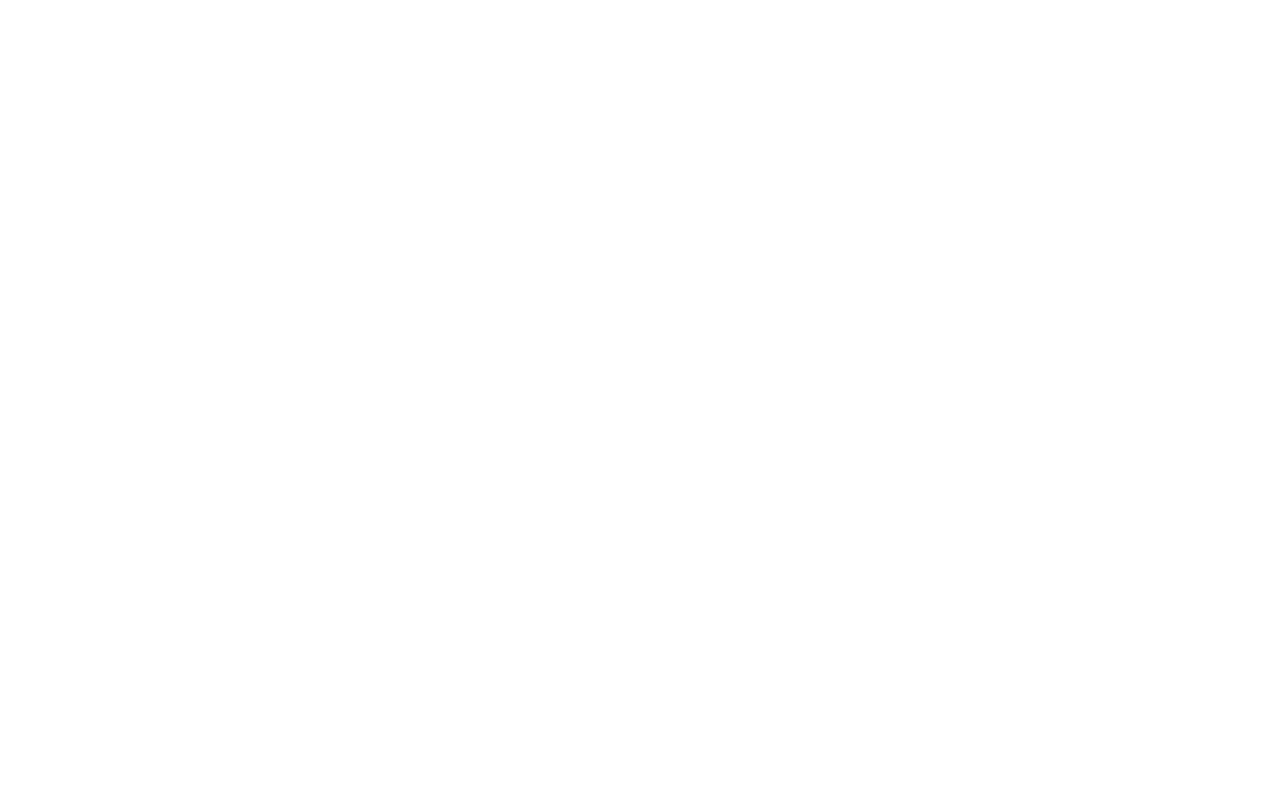
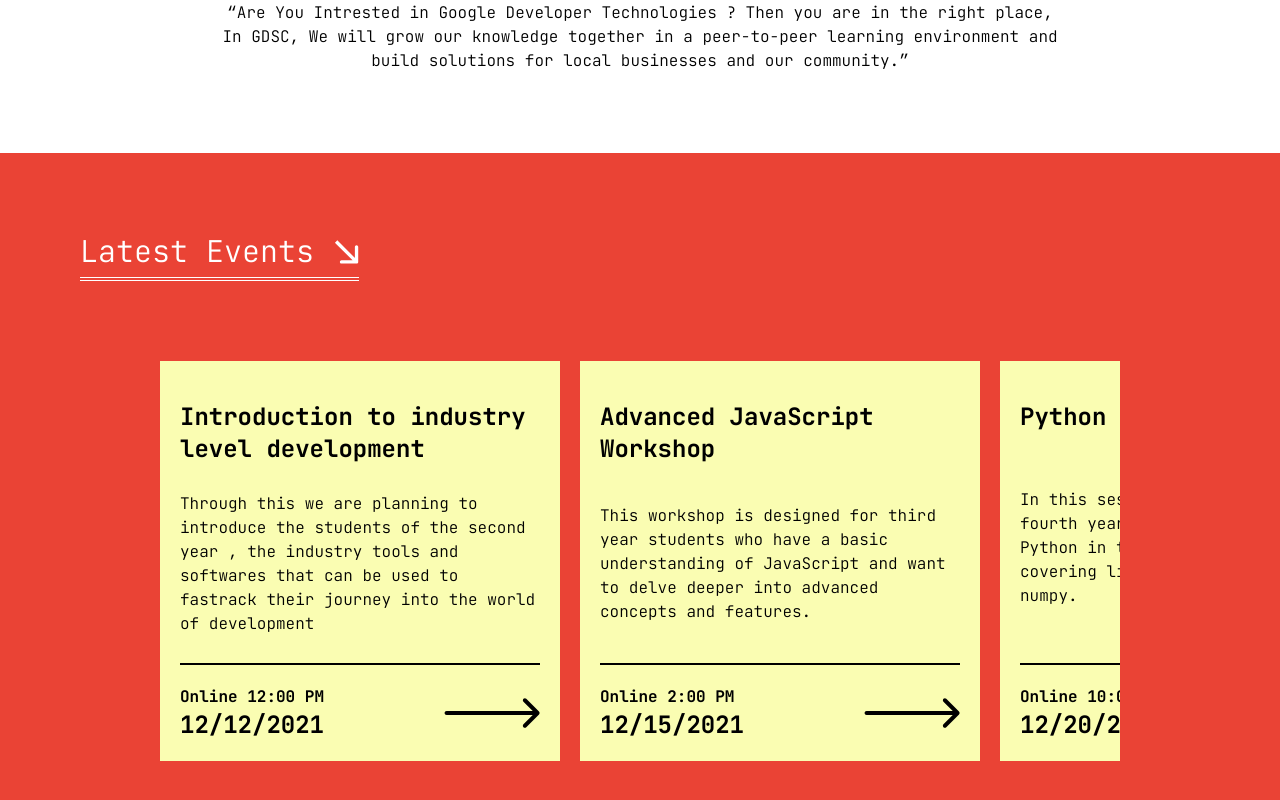
Before and after one commit to Adrin7113/GDSC-MITS, a Nuxt app: page / in a window 1280 px wide. Shown: the part 718-1518 px from the top of the page. Before the commit the page ends 815 px from the top, so only its background shows below. Built offline with nearby package versions, Linux system fonts and the light colour scheme.

Commit message:
Started on latest events

```diff
--- a/assets/css/main.css
+++ b/assets/css/main.css
@@ -6,3 +6,14 @@
 .mono {
   font-family: "JetBrains Mono", monospace;
 }
+
+/* Hide scrollbar for Chrome, Safari and Opera */
+.no-scrollbar::-webkit-scrollbar {
+  display: none;
+}
+
+/* Hide scrollbar for IE, Edge and Firefox */
+.no-scrollbar {
+  -ms-overflow-style: none; /* IE and Edge */
+  scrollbar-width: none; /* Firefox */
+}
--- /dev/null
+++ b/components/SVG/Lines/ArrowStraight.vue
@@ -0,0 +1,16 @@
+<template>
+  <svg
+    :width="width || 96"
+    :height="height || 30"
+    viewBox="0 0 96 30"
+    :fill="color || 'white'"
+    xmlns="http://www.w3.org/2000/svg"
+  >
+    <path
+      d="M2.59106 13C1.48649 13 0.591064 13.8954 0.591064 15C0.591064 16.1046 1.48649 17 2.59106 17V13ZM95.0053 16.4142C95.7863 15.6332 95.7863 14.3668 95.0053 13.5858L82.2774 0.857864C81.4963 0.0768158 80.23 0.0768158 79.4489 0.857864C78.6679 1.63891 78.6679 2.90524 79.4489 3.68629L90.7626 15L79.4489 26.3137C78.6679 27.0948 78.6679 28.3611 79.4489 29.1421C80.23 29.9232 81.4963 29.9232 82.2774 29.1421L95.0053 16.4142ZM2.59106 17H93.5911V13H2.59106V17Z"
+    />
+  </svg>
+</template>
+<script setup>
+const { width, height, color } = defineProps(["width", "height", "color"]);
+</script>
--- /dev/null
+++ b/components/SVG/Lines/ArrowTilted.vue
@@ -0,0 +1,16 @@
+<template>
+  <svg
+    :width="width || 15"
+    :height="height || 15"
+    viewBox="0 0 15 15"
+    :fill="color || 'white'"
+    xmlns="http://www.w3.org/2000/svg"
+  >
+    <path
+      d="M2.70711 1.52857L2 0.821466L0.585786 2.23568L1.29289 2.94279L2.70711 1.52857ZM13.5286 14.7643C14.0809 14.7643 14.5286 14.3166 14.5286 13.7643L14.5286 4.76431C14.5286 4.21203 14.0809 3.76431 13.5286 3.76431C12.9763 3.76431 12.5286 4.21203 12.5286 4.76431L12.5286 12.7643L4.52863 12.7643C3.97635 12.7643 3.52863 13.212 3.52863 13.7643C3.52863 14.3166 3.97635 14.7643 4.52863 14.7643L13.5286 14.7643ZM1.29289 2.94279L12.8215 14.4714L14.2357 13.0572L2.70711 1.52857L1.29289 2.94279Z"
+    />
+  </svg>
+</template>
+<script setup>
+const { width, height, color } = defineProps(["width", "height", "color"]);
+</script>
--- /dev/null
+++ b/components/events/EventCard.vue
@@ -0,0 +1,36 @@
+<template>
+  <div
+    class="w-[400px] h-[400px] shrink-0 bg-gCream flex flex-col justify-between p-5 pt-10"
+  >
+    <h1 class="text-2xl font-bold">
+      {{ name }}
+    </h1>
+    <h1 class="">
+      {{ description }}
+    </h1>
+    <div class="border-t-2 border-black pt-5">
+      <div class="flex justify-between items-center">
+        <div>
+          <h1 class="font-bold">{{ location }} {{ time }}</h1>
+          <h1 class="font-bold text-2xl">{{ date }}</h1>
+        </div>
+        <SVGLinesArrowStraight
+          @click="router.push(link)"
+          color="#000000"
+          class="cursor-pointer"
+        />
+      </div>
+    </div>
+  </div>
+</template>
+<script setup>
+const { name, time, date, description, link, location } = defineProps([
+  "name",
+  "time",
+  "date",
+  "description",
+  "link",
+  "location",
+]);
+const router = useRouter();
+</script>
--- /dev/null
+++ b/components/events/LatestEvents.vue
@@ -0,0 +1,87 @@
+<template>
+  <div class="w-full min-h-[500px] p-20 bg-gRed mono">
+    <h1
+      class="text-white flex gap-5 w-max justify-start items-center h-max text-3xl border-b-4 border-white border-double pb-2"
+    >
+      Latest Events <SVGLinesArrowTilted width="25" height="25" />
+    </h1>
+    <div class="pt-20 mx-20 flex overflow-scroll gap-5 no-scrollbar">
+      <EventsEventCard
+        v-for="event in tempEvents"
+        :name="event.name"
+        :time="event.time"
+        :date="event.date"
+        :description="event.description"
+        :link="event.link"
+        :location="event.location"
+      />
+    </div>
+  </div>
+</template>
+<script setup>
+const tempEvents = [
+  {
+    name: "Introduction to industry level development",
+    time: "12:00 PM",
+    date: "12/12/2021",
+    description:
+      "Through this we are planning to introduce the students of the second year , the industry tools and softwares that can be used to fastrack their journey into the world of development",
+    link: "https://www.google.com",
+    location: "Online",
+  },
+  {
+    name: "Advanced JavaScript Workshop",
+    time: "2:00 PM",
+    date: "12/15/2021",
+    description:
+      "This workshop is designed for third year students who have a basic understanding of JavaScript and want to delve deeper into advanced concepts and features.",
+    link: "https://www.example.com",
+    location: "Online",
+  },
+  {
+    name: "Python for Data Science",
+    time: "10:00 AM",
+    date: "12/20/2021",
+    description:
+      "In this session, we will introduce fourth year students to the use of Python in the field of data science, covering libraries like pandas and numpy.",
+    link: "https://www.example2.com",
+    location: "Online",
+  },
+  {
+    name: "Introduction to Cloud Computing",
+    time: "1:00 PM",
+    date: "12/22/2021",
+    description:
+      "This event is for final year students interested in learning about cloud platforms like AWS, Google Cloud, and Azure, and how they can leverage them for their projects.",
+    link: "https://www.example3.com",
+    location: "Online",
+  },
+  {
+    name: "Web Development with React",
+    time: "3:00 PM",
+    date: "12/18/2021",
+    description:
+      "This session is aimed at introducing students to React, a popular JavaScript library for building user interfaces. We will cover the basics and some advanced concepts.",
+    link: "https://www.example4.com",
+    location: "Online",
+  },
+  {
+    name: "Machine Learning Basics",
+    time: "11:00 AM",
+    date: "12/25/2021",
+    description:
+      "In this workshop, we will introduce students to the basics of machine learning, including supervised and unsupervised learning techniques.",
+    link: "https://www.example5.com",
+    location: "Online",
+  },
+  {
+    name: "Getting Started with Git and GitHub",
+    time: "1:00 PM",
+    date: "12/30/2021",
+    description:
+      "This event is for students who want to learn about version control using Git and GitHub. We will cover the basics and some best practices.",
+    link: "https://www.example6.com",
+    location: "Online",
+  },
+];
+</script>
--- a/components/landing/Landing.vue
+++ b/components/landing/Landing.vue
@@ -1,12 +1,15 @@
 import type { SVGSparkle } from '#build/components';
 <template>
-  <div class="min-h-[600px] flex flex-col items-center">
+  <div class="flex flex-col items-center pt-40 pb-20 mono">
     <div class="relative">
-      <h1 class="text-9xl font-semibold mono">learn. collaborate.</h1>
+      <h1 class="text-9xl font-semibold">learn. collaborate.</h1>
       <div class="w-full flex gap-80 items-center my-5">
-        <h1 class="text-9xl font-semibold mono">create.</h1>
-        <button class="w-[300px] h-[75px] bg-black mono text-3xl text-white">
+        <h1 class="text-9xl font-semibold">create.</h1>
+        <button
+          class="h-[75px] bg-black mono p-5 text-3xl text-white flex justify-center items-center gap-5"
+        >
           Get Started
+          <SVGLinesArrowStraight />
         </button>
       </div>
       <SVGSparkle class="absolute top-[-4rem] right-0" />
--- a/pages/index.vue
+++ b/pages/index.vue
@@ -1,6 +1,7 @@
 <template>
-  <div class="px-10 pt-20">
+  <div>
     <Landing />
+    <EventsLatestEvents />
   </div>
 </template>
 <script setup></script>
--- a/tailwind.config.js
+++ b/tailwind.config.js
@@ -9,7 +9,12 @@
     "./error.vue",
   ],
   theme: {
-    extend: {},
+    extend: {
+      colors: {
+        gCream: "#FAFDB2",
+        gRed: "#EA4335",
+      },
+    },
   },
   plugins: [],
 };
```
Also changed, not shown: 1 other file (tests, documents, lock files or other folders).
